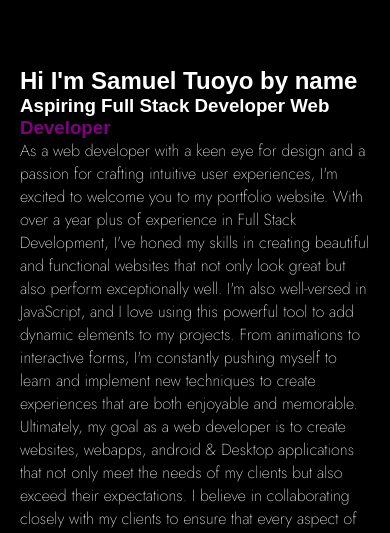
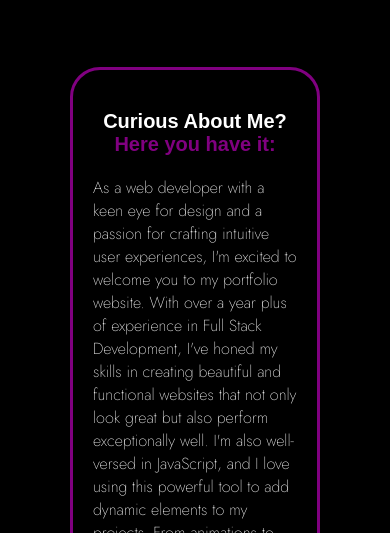
Before and after one commit to samueltuoyo/Portfolio, a website: page public/index.html in a window 390 px wide. Shown: the part 1467-2000 px from the top of the page. Drawn offline with Linux system fonts and the light colour scheme; a web font is replaced by a local one.

Commit message:
Add files via upload

```diff
--- a/public/index.html
+++ b/public/index.html
@@ -35,7 +35,7 @@
 
     <!-- hero section -->
     <section id="home">
-        <div class="content">
+        <div class="content" style="width: 450px;">
             <h1>Hi I'm Samuel 👋</h1>
             <h3 id="role">Full Stack <span>Developer</span></h3>
             <p>From Warri City, Delta State, Nigeria. Delivering Customer Focused Solutions 🌏</p>
@@ -67,9 +67,8 @@
            <img src="assets/tailwindcss.png" alt="">
            <img src="assets/nodejs.png" alt="">
           </div>
-        <div class="content">
-            <h1>Hi I'm  Samuel Tuoyo by name</h1>
-            <h3 id="role">Aspiring Full Stack Developer Web <span>Developer</span></h3>
+        <div class="content about-content-text">
+          <h2 id="role" style="font-size: 20px;">Curious About Me? <span>Here you have it:</span></h2>
             <p>As a web developer with a keen eye for design and a passion for crafting intuitive user experiences, I'm excited to welcome you to my portfolio website. With over a year plus of experience in Full Stack Development, I've honed my skills in creating beautiful and functional websites that not only look great but also perform exceptionally well. I'm also well-versed in JavaScript, and I love using this powerful tool to add dynamic elements to my projects. From animations to interactive forms, I'm constantly pushing myself to learn and implement new techniques to create experiences that are both enjoyable and memorable. Ultimately, my goal as a web developer is to create websites, webapps, android & Desktop applications that not only meet the needs of my clients but also exceed their expectations. I believe in collaborating closely with my clients to ensure that every aspect of their website is perfectly tailored to their brand and their target audience. Thank you for taking the time to learn more about me, and I look forward to working with you on your next project!</p>
          </div>
         </div>
--- a/public/styles.css
+++ b/public/styles.css
@@ -87,7 +87,7 @@ header a{
 
 
 #home .content{
-    font-size: 30px;
+    font-size: 25px;
     line-height: 1.3;
 }
 
@@ -250,6 +250,14 @@ textarea{
     color: white;
  }
 
+.about-content-text{
+  border: 3px solid purple;
+  padding: 20px;
+  width: 250px;
+  border-radius: 30px;
+  margin: auto;
+}
+
 #contact .content img{
     display: none;
 }
```
